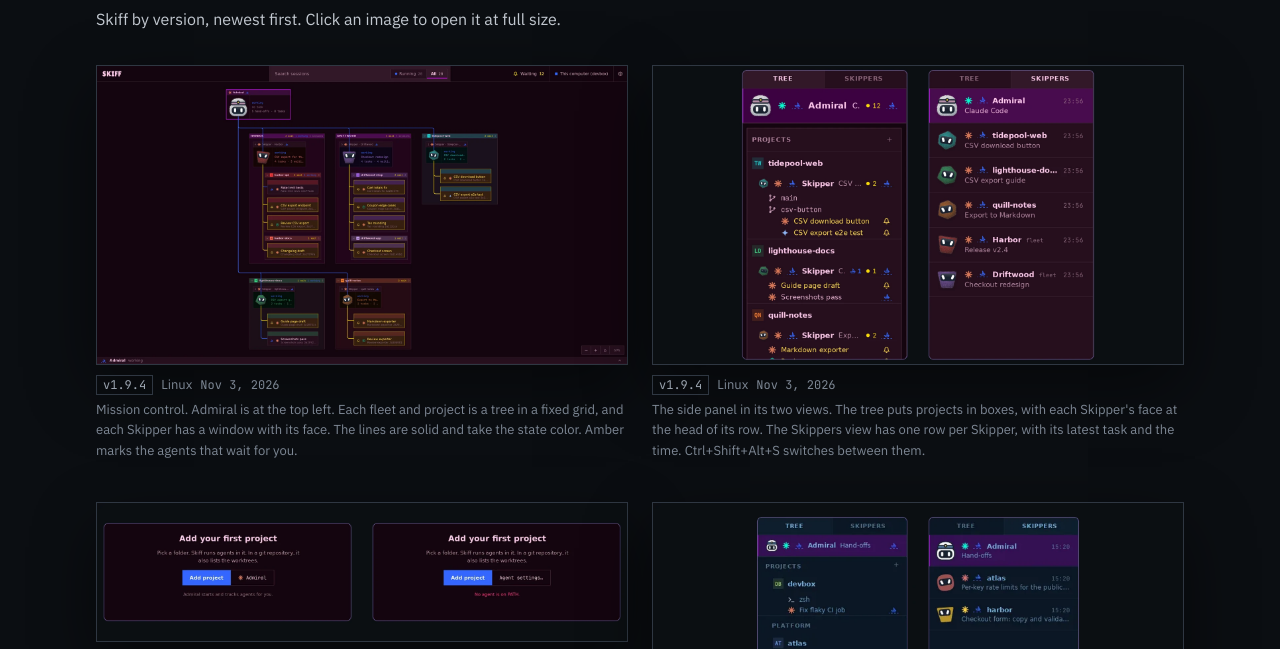
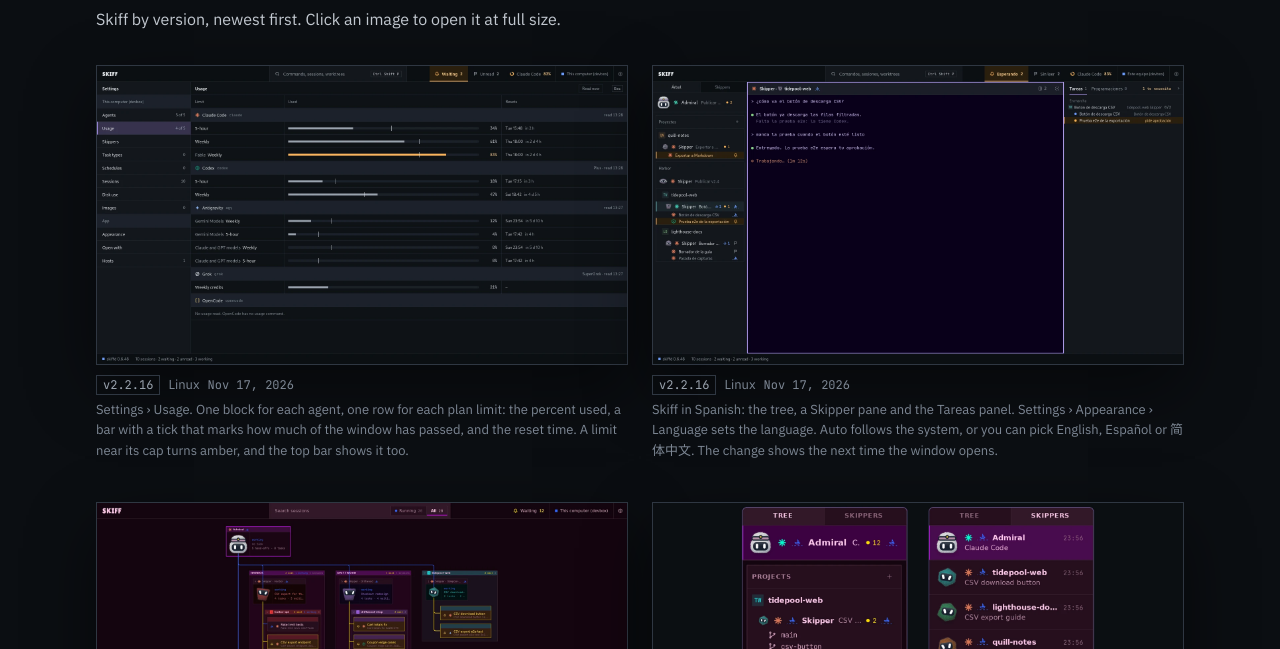
Before and after one commit to solutionscay/skiff-web, a plain HTML site: page gallery/index.html in a window 1280 px wide. Shown: the part 148-797 px from the top of the page. Drawn offline with Linux system fonts and the light colour scheme.

Commit message:
Gallery: Skiff v2.2.16 Usage page and the interface in Spanish
Two new shots at the top of the gallery, from the real v2.2.16 page on a
fake daemon with made-up projects:

- v2.2.16-settings-usage.webp: Settings › Usage, one block per agent with
  limit bars, percent used and reset times.
- v2.2.16-spanish.webp: the main window in Spanish, with the tree, a
  Skipper pane and the Tareas panel.

```diff
--- a/gallery/index.html
+++ b/gallery/index.html
@@ -59,6 +59,14 @@
     <p>Skiff by version, newest first. Click an image to open it at full size.</p>
   </div>
   <div class="gallery">
+    <figure>
+      <a class="shot" href="../shots/v2.2.16-settings-usage.webp"><img src="../shots/v2.2.16-settings-usage.webp" width="1600" height="900" loading="lazy" alt="Skiff v2.2.16 on Linux: Settings, Usage. Each installed agent has a band with its name and the time of its last read, and one row for each plan limit, with a bar, the percent used, the reset time and the time left. Claude Code shows 5-hour at 34%, Weekly at 61% and Fable Weekly at 83% in amber. Codex on Plus shows 5-hour at 18% and Weekly at 47%. Antigravity shows four rows for Gemini Models and Claude and GPT models. Grok on SuperGrok shows Weekly credits at 21%. OpenCode has no usage command. The top bar shows Claude Code 83%."></a>
+      <figcaption><span class="tag">v2.2.16</span>Linux<span class="date">Nov 17, 2026</span><p>Settings › Usage. One block for each agent, one row for each plan limit: the percent used, a bar with a tick that marks how much of the window has passed, and the reset time. A limit near its cap turns amber, and the top bar shows it too.</p></figcaption>
+    </figure>
+    <figure>
+      <a class="shot" href="../shots/v2.2.16-spanish.webp"><img src="../shots/v2.2.16-spanish.webp" width="1600" height="900" loading="lazy" alt="Skiff v2.2.16 on Linux with the interface in Spanish. The side panel has the Árbol and Skippers tabs, Admiral at the top, and a Proyectos box with quill-notes, the Harbor fleet, tidepool-web and lighthouse-docs, each with its Skipper and task sessions. Exportar a Markdown and Prueba e2e de la exportación are amber with a bell: they wait. The tidepool-web Skipper is in the center pane, and its answers are in Spanish. The Tareas panel on the right lists the hand-off Botón de descarga CSV and its two tasks, one marked pide aprobación. The top bar reads Esperando 2 and Sin leer 2."></a>
+      <figcaption><span class="tag">v2.2.16</span>Linux<span class="date">Nov 17, 2026</span><p>Skiff in Spanish: the tree, a Skipper pane and the Tareas panel. Settings › Appearance › Language sets the language. Auto follows the system, or you can pick English, Español or 简体中文. The change shows the next time the window opens.</p></figcaption>
+    </figure>
     <figure>
       <a class="shot" href="../shots/v1.9.4-mission-control-board.webp"><img src="../shots/v1.9.4-mission-control-board.webp" width="1600" height="900" loading="lazy" alt="Skiff v1.9.4 on Linux: Mission control with made-up projects. Admiral's window is at the top left, with a line down the left side. The Harbor and Driftwood fleets and the tidepool-web, lighthouse-docs and quill-notes projects are trees in a grid. Each Skipper has a window with its face, and the cards for its sessions sit under it. Most cards are amber with a bell: they wait for approval."></a>
       <figcaption><span class="tag">v1.9.4</span>Linux<span class="date">Nov 3, 2026</span><p>Mission control. Admiral is at the top left. Each fleet and project is a tree in a fixed grid, and each Skipper has a window with its face. The lines are solid and take the state color. Amber marks the agents that wait for you.</p></figcaption>
--- a/sitemap.xml
+++ b/sitemap.xml
@@ -2,7 +2,7 @@
 <urlset xmlns="http://www.sitemaps.org/schemas/sitemap/0.9">
   <url><loc>https://skiff.solutionscay.com/</loc><lastmod>2026-11-11</lastmod></url>
   <url><loc>https://skiff.solutionscay.com/download/</loc><lastmod>2026-10-26</lastmod></url>
-  <url><loc>https://skiff.solutionscay.com/gallery/</loc><lastmod>2026-11-03</lastmod></url>
+  <url><loc>https://skiff.solutionscay.com/gallery/</loc><lastmod>2026-11-17</lastmod></url>
   <url><loc>https://skiff.solutionscay.com/support/</loc><lastmod>2026-11-09</lastmod></url>
   <url><loc>https://skiff.solutionscay.com/claude-code/</loc><lastmod>2026-11-03</lastmod></url>
   <url><loc>https://skiff.solutionscay.com/codex/</loc><lastmod>2026-11-03</lastmod></url>
```
Also changed, not shown: shots/v2.2.16-settings-usage.webp (added), shots/v2.2.16-spanish.webp (added).
